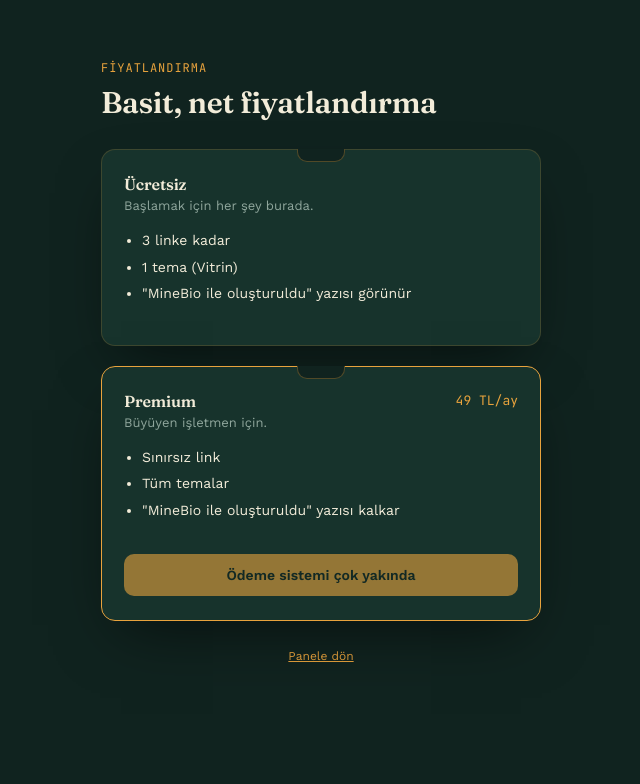
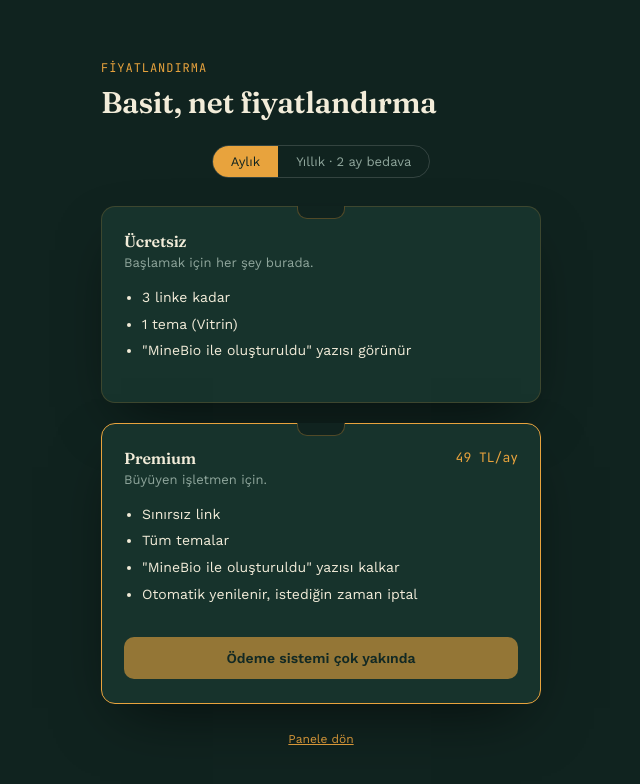
Before and after one commit to enisasistbt-ai/teksayfa, a Next.js app: page /fiyatlandirma in a window 1280 px wide. Shown: the top 784 px of the page, without its empty margins (319-959 px from the left). Built offline with nearby package versions, Linux system fonts and the light colour scheme.

Commit message:
Add files via upload

```diff
--- a/app/fiyatlandirma/page.js
+++ b/app/fiyatlandirma/page.js
@@ -1,13 +1,69 @@
+"use client";
+
+import { useState } from "react";
 import Link from "next/link";
-import { FREE_LINK_LIMIT, PREMIUM_PRICE_LABEL } from "../../lib/themes";
+import {
+  FREE_LINK_LIMIT,
+  PREMIUM_MONTHLY_PRICE,
+  PREMIUM_YEARLY_PRICE,
+} from "../../lib/themes";
 
 export default function Fiyatlandirma() {
+  const [yearly, setYearly] = useState(false);
+
+  const price = yearly ? PREMIUM_YEARLY_PRICE : PREMIUM_MONTHLY_PRICE;
+  const unit = yearly ? "yıl" : "ay";
+
   return (
     <main className="container" style={{ paddingTop: 60 }}>
       <div className="eyebrow">fiyatlandırma</div>
       <h1 className="display" style={{ fontSize: 30, marginTop: 8 }}>
         Basit, net fiyatlandırma
       </h1>
+
+      <div
+        className="row"
+        style={{
+          justifyContent: "center",
+          gap: 0,
+          marginTop: 24,
+          border: "1px solid rgba(255,255,255,0.15)",
+          borderRadius: 999,
+          overflow: "hidden",
+          width: "fit-content",
+          marginLeft: "auto",
+          marginRight: "auto",
+        }}
+      >
+        <button
+          type="button"
+          onClick={() => setYearly(false)}
+          style={{
+            padding: "8px 18px",
+            fontSize: 13,
+            border: "none",
+            cursor: "pointer",
+            background: !yearly ? "var(--amber)" : "transparent",
+            color: !yearly ? "var(--ink)" : "var(--muted)",
+          }}
+        >
+          Aylık
+        </button>
+        <button
+          type="button"
+          onClick={() => setYearly(true)}
+          style={{
+            padding: "8px 18px",
+            fontSize: 13,
+            border: "none",
+            cursor: "pointer",
+            background: yearly ? "var(--amber)" : "transparent",
+            color: yearly ? "var(--ink)" : "var(--muted)",
+          }}
+        >
+          Yıllık · 2 ay bedava
+        </button>
+      </div>
 
       <div className="tabela" style={{ marginTop: 28, textAlign: "left", padding: "24px 22px" }}>
         <h3 style={{ fontSize: 16 }}>Ücretsiz</h3>
@@ -33,16 +89,17 @@ export default function Fiyatlandirma() {
         <div className="row" style={{ justifyContent: "space-between" }}>
           <h3 style={{ fontSize: 16 }}>Premium</h3>
           <span className="mono" style={{ color: "var(--amber)", fontSize: 13 }}>
-            {PREMIUM_PRICE_LABEL}
+            {price} TL/{unit}
           </span>
         </div>
         <p style={{ color: "var(--muted)", fontSize: 13, marginTop: 4 }}>
-          Büyüyen işletmen için.
+          Büyüyen işletmen için. {yearly && "Her ay 49 TL yerine yılda sadece 490 TL."}
         </p>
         <ul style={{ marginTop: 14, paddingLeft: 18, fontSize: 14, lineHeight: 1.9 }}>
           <li>Sınırsız link</li>
           <li>Tüm temalar</li>
           <li>"MineBio ile oluşturuldu" yazısı kalkar</li>
+          <li>Otomatik yenilenir, istediğin zaman iptal</li>
         </ul>
 
         <button className="btn" style={{ width: "100%", marginTop: 16 }} disabled>
```
